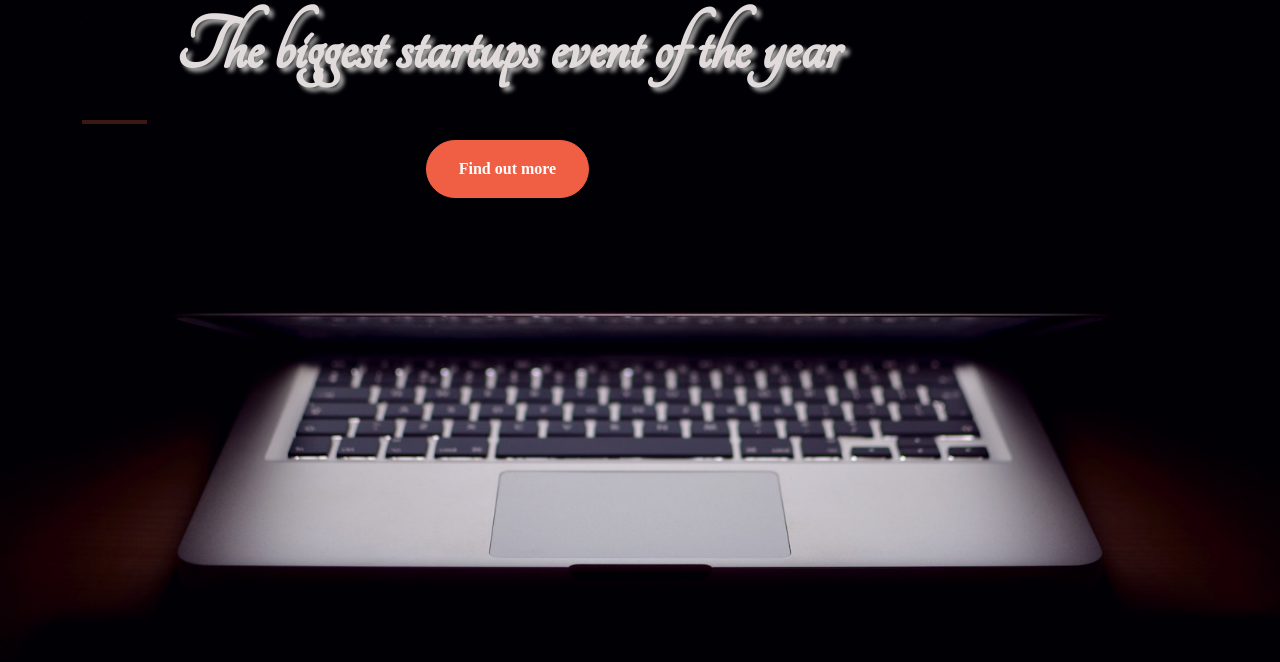
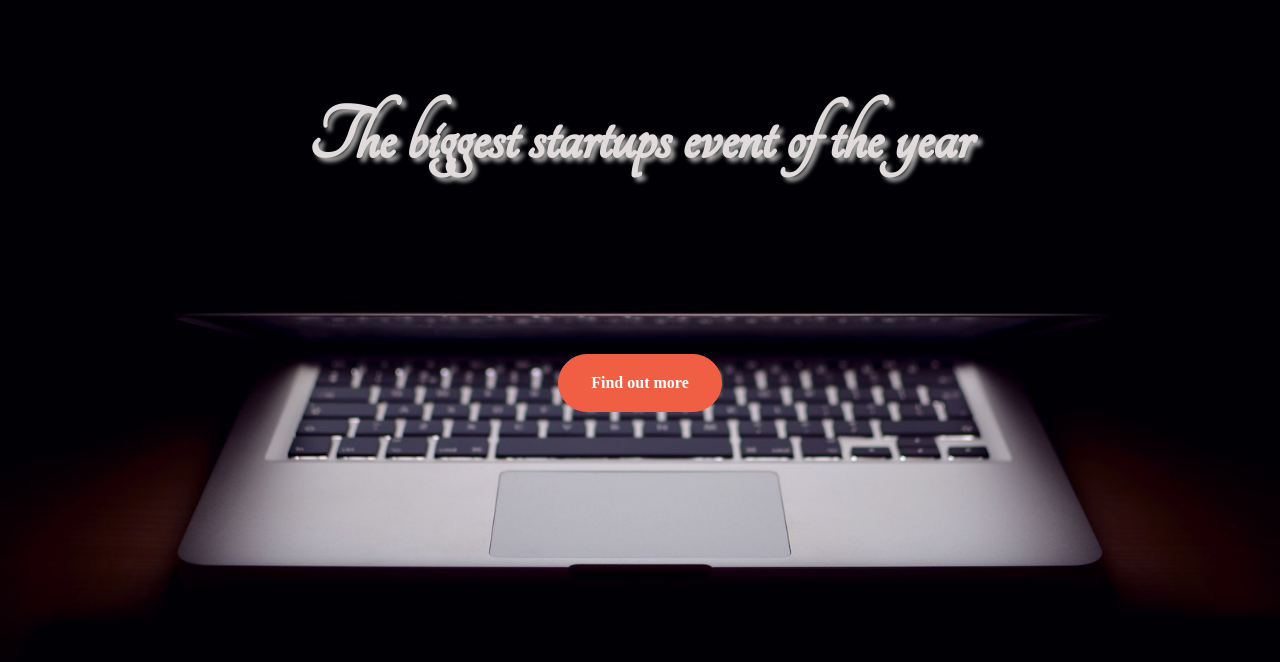
Before and after one commit to oyatmicah/landingPage, a plain HTML site: page index.html in a window 1280 px wide. Drawn offline with nearby package versions, Linux system fonts and the light colour scheme.

Commit message:
Tuesday2

```diff
--- a/css/style.css
+++ b/css/style.css
@@ -8,19 +8,25 @@ body, html {
     background-size: cover;
   }
 
-  hr {
+  /* hr {
     border-color: #F05F44;
     border-width: 4px;
     max-width: 65px;
+  } */
+
+  .buffer {
+    height: 10rem;
   }
 
   h1 {
     font-size: 5rem;
     color: #e2dbdb;
+    padding-top: 90px;
   }
 
   .btn {
     font-weight: 700;
+    padding-top: 90px;
     border-radius: 300px;
   }
 
--- a/index.html
+++ b/index.html
@@ -9,13 +9,14 @@
     <link rel="stylesheet" href="css/style.css">
   </head>
   <body>
-    <div class="container d-flex align-items-center h-100">
+    <div class="container align-items-center h-100">
       <div class="row">
         <header class="text-center col-12">
           <h1><strong>The biggest startups event of the year</strong></h1>
         </header>
+        <div class="buffer col-12"></div>
         <section class="text-center col-12">
-          <hr>
+          <!-- <hr> -->
           <button class="btn btn-primary btn-xl">Find out more</button>
         </section>
       </div>
```
